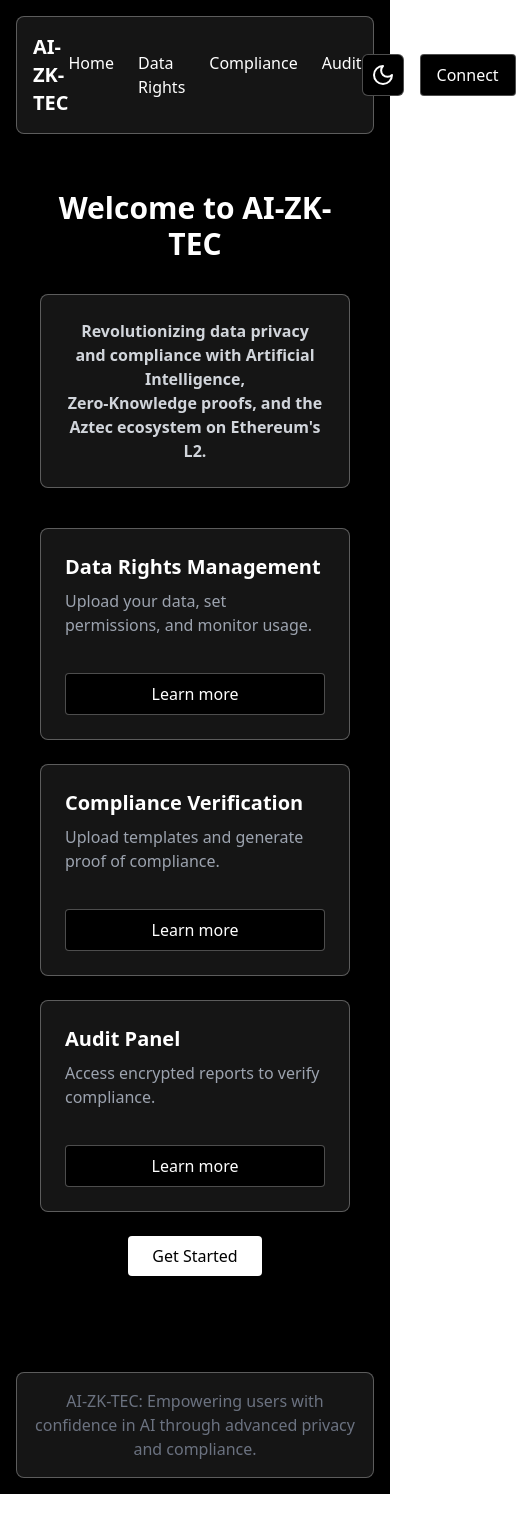
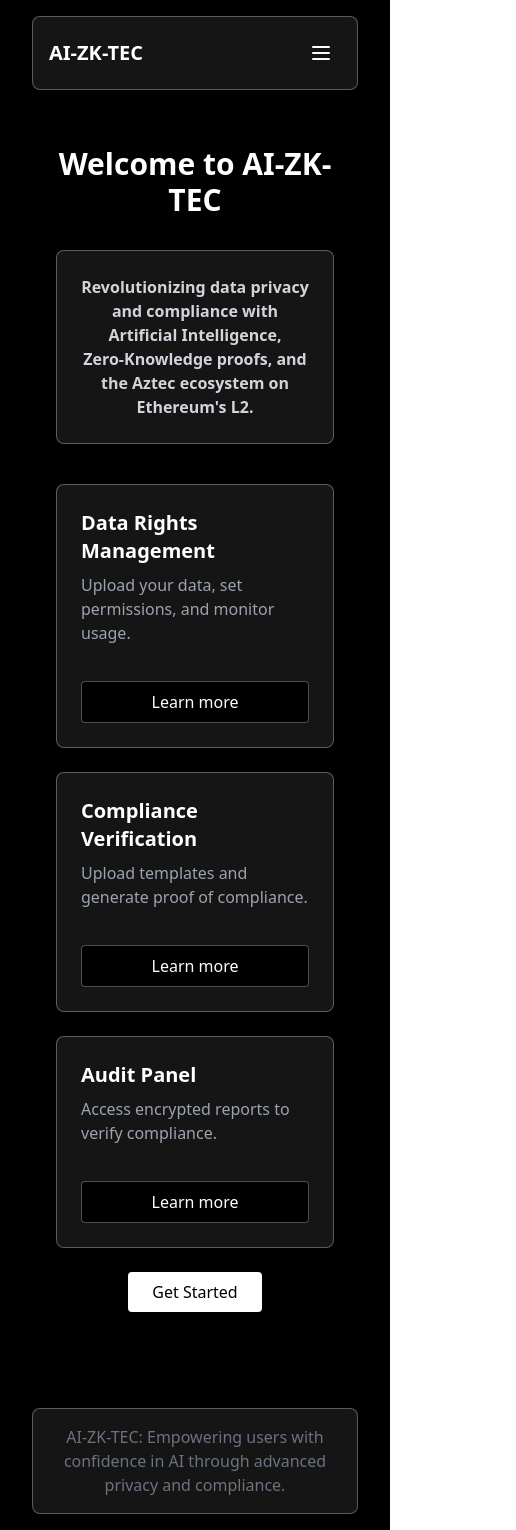
Before and after one commit to ebubechi-ihediwa/aizktec, a Next.js app in the folder packages/nextjs/aizktec/: page / in a window 390 px wide. Shown: the whole page, 516 px wide, since content can reach past the window. Before the commit the page ends 1494 px from the top, so only its background shows below. Built offline with nearby package versions, Linux system fonts and the light colour scheme.

Commit message:
fix: adjust the navbar for responsive mode

```diff
--- a/packages/nextjs/aizktec/src/app/page.tsx
+++ b/packages/nextjs/aizktec/src/app/page.tsx
@@ -1,28 +1,36 @@
 'use client';
 
 import Link from 'next/link';
-import { Moon } from "lucide-react";
+import { Moon, X, Menu } from "lucide-react";
+import React, { useState } from 'react';
 
 
 
 
 const Navbar = () => {
+  const [isMenuOpen, setIsMenuOpen] = useState(false);
+
+  const toggleMenu = () => {
+    setIsMenuOpen(!isMenuOpen);
+  };
+
   return (
-    <nav className="bg-black text-white p-4 flex justify-center ">
+    <nav className="bg-black text-white p-4 flex justify-center">
       {/* Border Wrapper */}
-    <div className="flex bg-customGray items-center justify-between w-full max-w-4xl p-4 rounded-lg border border-white/30">
+      <div className="flex flex-col bg-customGray w-full max-w-4xl p-4 rounded-lg border border-white/30 mx-auto">
+        <div className="flex items-center justify-between w-full">
           <h1 className="text-xl font-bold">AI-ZK-TEC</h1>
 
-      {/* Navigation Links */}
-      <div className="flex space-x-6">
+          {/* Navigation Links - Desktop */}
+          <div className="hidden md:flex space-x-6">
             <Link href="/">Home</Link>
             <Link href="/data-rights">Data Rights</Link>
             <Link href="/compliance">Compliance</Link>
             <Link href="/audit">Audit</Link>
           </div>
 
-      {/* Buttons */}
-      <div className="flex items-center space-x-4">
+          {/* Buttons - Desktop */}
+          <div className="hidden md:flex items-center space-x-4">
             <button className="p-2 rounded-md border border-white/30 bg-black hover:bg-gray-800">
               <Moon className="w-6 h-6 text-white" />
             </button>
@@ -30,6 +38,32 @@
               Connect
             </button>
           </div>
+
+          {/* Mobile Menu Button */}
+          <button className="md:hidden p-2" onClick={toggleMenu}>
+            {isMenuOpen ? <X className="w-6 h-6" /> : <Menu className="w-6 h-6" />}
+          </button>
+        </div>
+
+        {/* Mobile Menu */}
+        {isMenuOpen && (
+          <div className="md:hidden flex flex-col mt-4 space-y-4">
+            <div className="flex flex-col space-y-2">
+              <Link href="/" className="py-2 px-3 hover:bg-gray-800 rounded">Home</Link>
+              <Link href="/data-rights" className="py-2 px-3 hover:bg-gray-800 rounded">Data Rights</Link>
+              <Link href="/compliance" className="py-2 px-3 hover:bg-gray-800 rounded">Compliance</Link>
+              <Link href="/audit" className="py-2 px-3 hover:bg-gray-800 rounded">Audit</Link>
+            </div>
+            <div className="flex items-center space-x-4 pt-2 border-t border-white/10">
+              <button className="p-2 rounded-md border border-white/30 bg-black hover:bg-gray-800">
+                <Moon className="w-6 h-6 text-white" />
+              </button>
+              <button className="bg-black px-4 py-2 rounded border border-white/30 hover:bg-gray-800">
+                Connect
+              </button>
+            </div>
+          </div>
+        )}
       </div>
     </nav>
   );
@@ -39,8 +73,8 @@
 
 const HomePage = () => {
   return (
-
-    <div className="bg-black text-white min-h-screen flex flex-col justify-between">
+    <div className="bg-black">
+      <div className="bg-black text-white min-h-screen flex flex-col justify-between mx-auto max-w-4xl px-4">
         <Navbar />
 
         <main className="text-center p-10">
@@ -75,6 +109,7 @@
 
         <Footer />
       </div>
+    </div>
   );
 };
 
@@ -93,8 +128,8 @@
 
 const Footer = () => {
   return (
-    <footer className="bg-black text-gray-500 flex justify-center p-4 mt-10">
-      <div className="p-4 bg-customGray rounded-lg border border-white/30 text-center max-w-4xl w-full">
+    <footer className="bg-black text-gray-500 flex justify-center p-4 mt-10 max-w-4xl">
+      <div className="p-4 bg-customGray rounded-lg border border-white/30 text-center w-full">
         AI-ZK-TEC: Empowering users with confidence in AI through advanced privacy and compliance.
       </div>
     </footer>
```
Lines whose indentation alone changed are shown as unchanged.
